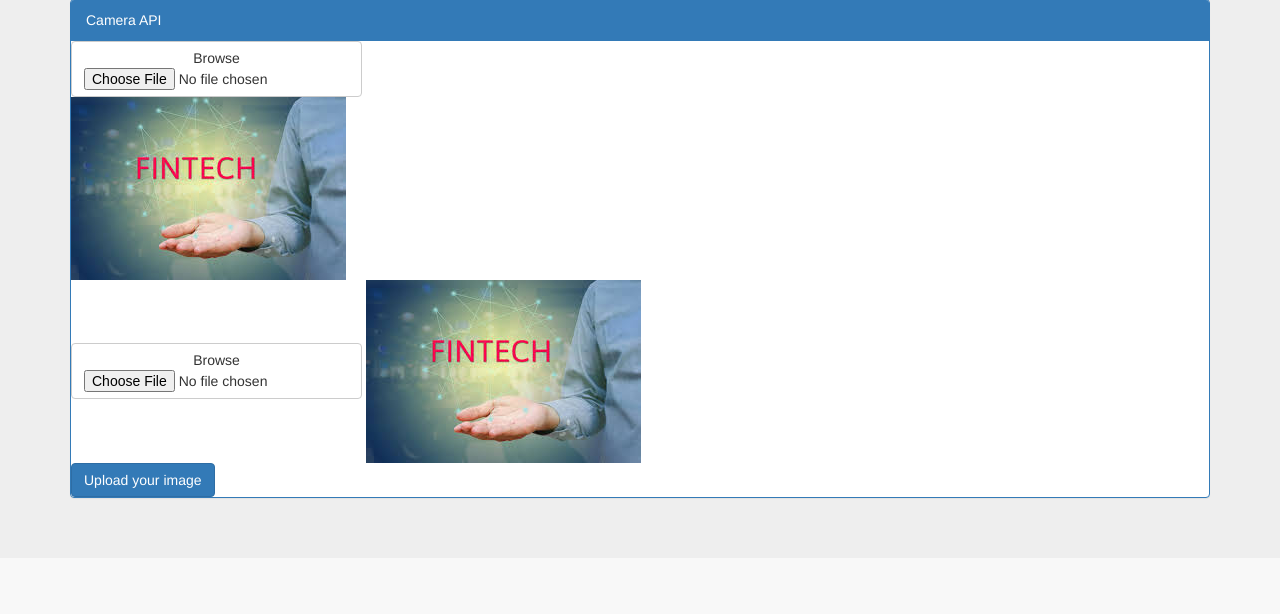
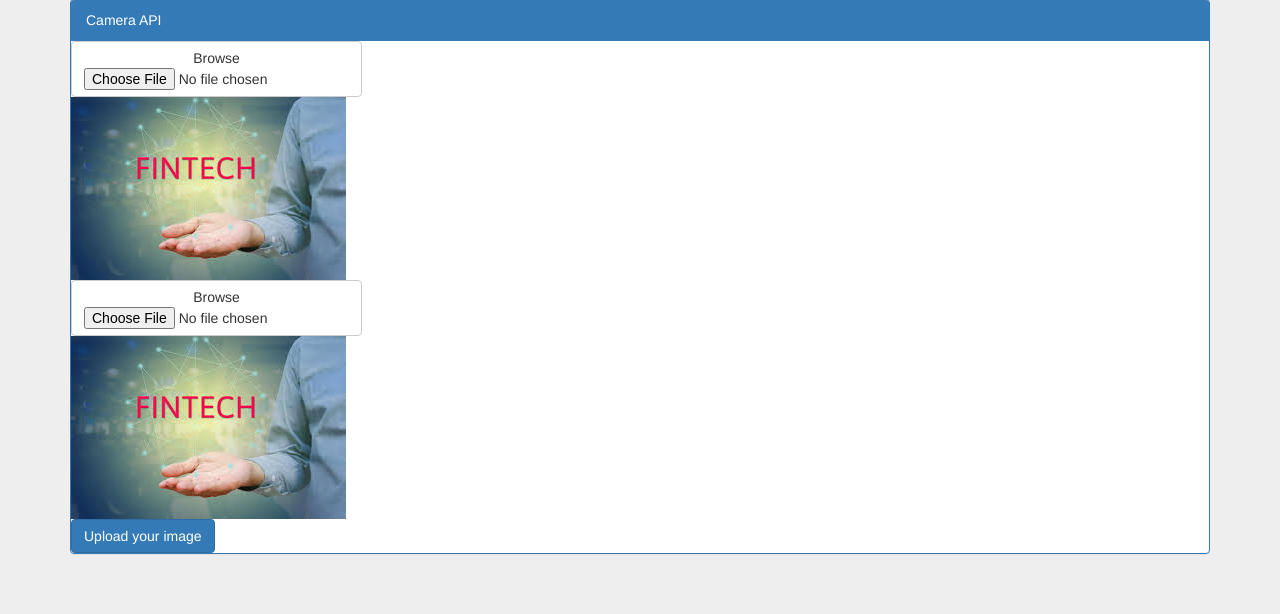
Before and after one commit to DLtech456/DocumentChk, a Flask app: page / in a window 1280 px wide. Shown: the part 263-877 px from the top of the page. Before the commit the page ends 762 px from the top, so only its background shows below. Run offline with Flask 2, Linux system fonts and the light colour scheme; some libraries are stand-ins or nearby versions.

Commit message:
change to js

```diff
--- a/src/static/js/signup.js
+++ b/src/static/js/signup.js
@@ -8,13 +8,6 @@ function readURL(input) {
                     .width(150)
                     .height(200);
             };
-            reader.onload = function (e) {
-                $('#back')
-                    .attr('src', e.target.result)
-                    .width(150)
-                    .height(200);
-            };
             reader.readAsDataURL(input.files[0]);
-
         }
     }
--- a/src/templates/homepg.html
+++ b/src/templates/homepg.html
@@ -34,9 +34,10 @@
         Browse <input type="file" name="image" id="imgInp2" onchange="readURL(this);" />
       </span>
     <!--<input type='file' onchange="readURL(this);" /> -->
+    <br>
+      <img id="back" src="static/uploads/Fintech.jpeg" alt="your image" />
+    <br>
 
-      <img id="back" src="static/uploads/Fintech.jpeg" alt="your image" />
-      <br>
     <input type="submit" value="Upload your image" class="btn btn-primary">
 
   </form>
```
